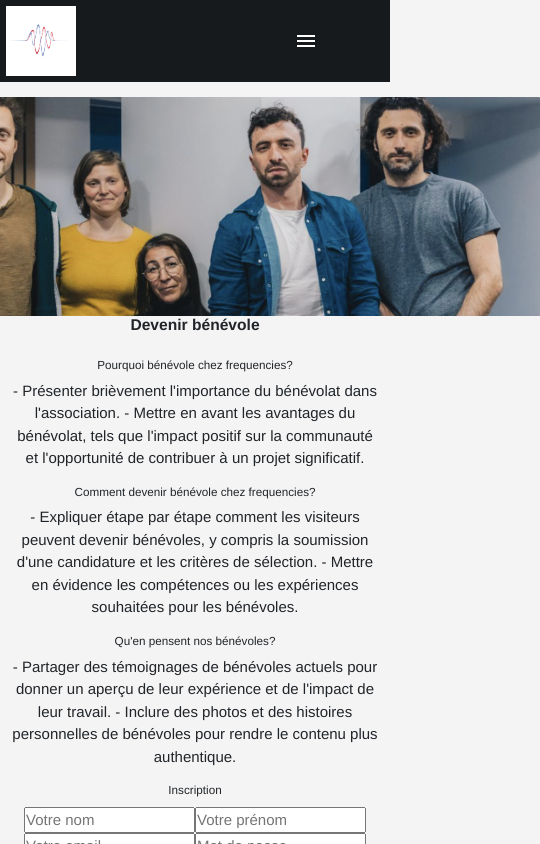
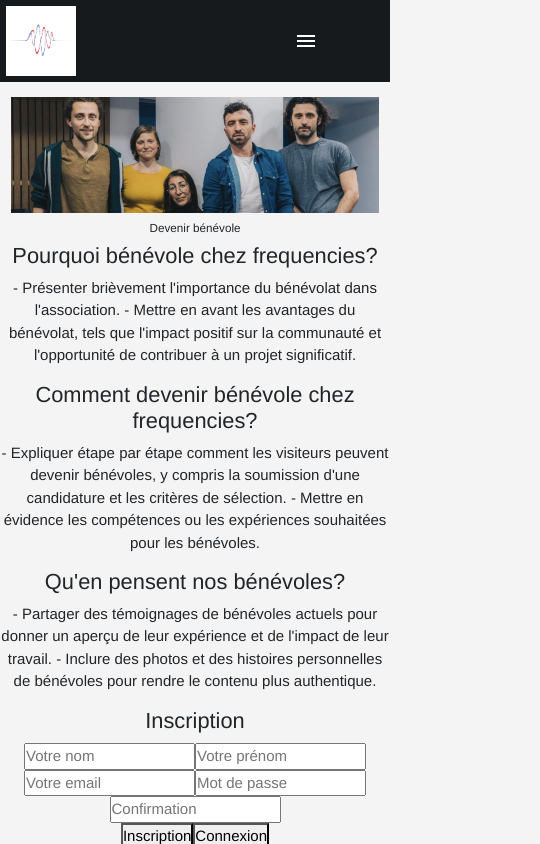
Before and after one commit to FrequenciesProduction/sitewebfrequencies, a Nuxt app: page /benevole in a window 390 px wide. Shown: the top 844 px of the page, 540 px wide, since content can reach past the window. Built offline with nearby package versions, Linux system fonts and the light colour scheme.

Commit message:
Feat/page-benevole: :: Design de la page et rendu responsive

```diff
--- /dev/null
+++ b/assets/styles/benevole.modules.scss
@@ -0,0 +1,11 @@
+.container {
+  display: flex;
+  flex-direction: column;
+  font-size: 16px;
+}
+
+.content-container {
+  display: flex;
+  flex-direction: column;
+  justify-content: left;
+}
--- a/pages/benevole.vue
+++ b/pages/benevole.vue
@@ -1,13 +1,13 @@
 <template>
   <main class="main main_box" role="main">
-    <div class="head">
+    <div class="container">
       <img alt="image accueil" src="/img/qui_sommes_nous_1.png">
-      <h1>Devenir bénévole</h1>
+      <h2>Devenir bénévole</h2>
     </div>
 
-    <div class="container">
+    <div class="content-container">
       <div class="container-intro">
-        <h2>Pourquoi bénévole chez frequencies?</h2>
+        <h3>Pourquoi bénévole chez frequencies?</h3>
         <p>
           - Présenter brièvement l'importance du bénévolat dans l'association.
           - Mettre en avant les avantages du bénévolat, tels que l'impact positif sur la communauté et l'opportunité de
@@ -16,7 +16,7 @@
       </div>
 
       <div class="container-process">
-        <h2>Comment devenir bénévole chez frequencies?</h2>
+        <h3>Comment devenir bénévole chez frequencies?</h3>
         <p>
           - Expliquer étape par étape comment les visiteurs peuvent devenir bénévoles,
           y compris la soumission d'une candidature et les critères de sélection.
@@ -25,7 +25,7 @@
       </div>
 
       <div class="container-testimonial">
-        <h2>Qu'en pensent nos bénévoles?</h2>
+        <h3>Qu'en pensent nos bénévoles?</h3>
         <p>
           - Partager des témoignages de bénévoles actuels pour donner un aperçu de leur expérience et de l'impact de
           leur travail.
@@ -34,7 +34,7 @@
       </div>
 
       <div class="container-form">
-        <h2>Inscription</h2>
+        <h3>Inscription</h3>
         <form @submit.prevent="signup">
           <input v-model="name" placeholder="Votre nom" type="text">
           <input v-model="firstname" placeholder="Votre prénom" type="text">
@@ -56,6 +56,8 @@
 </template>
 
 <script setup>
+import '/assets/styles/benevole.modules.scss'
+
 useHead({
   title: 'Devenir un bénévole'
 })
```
